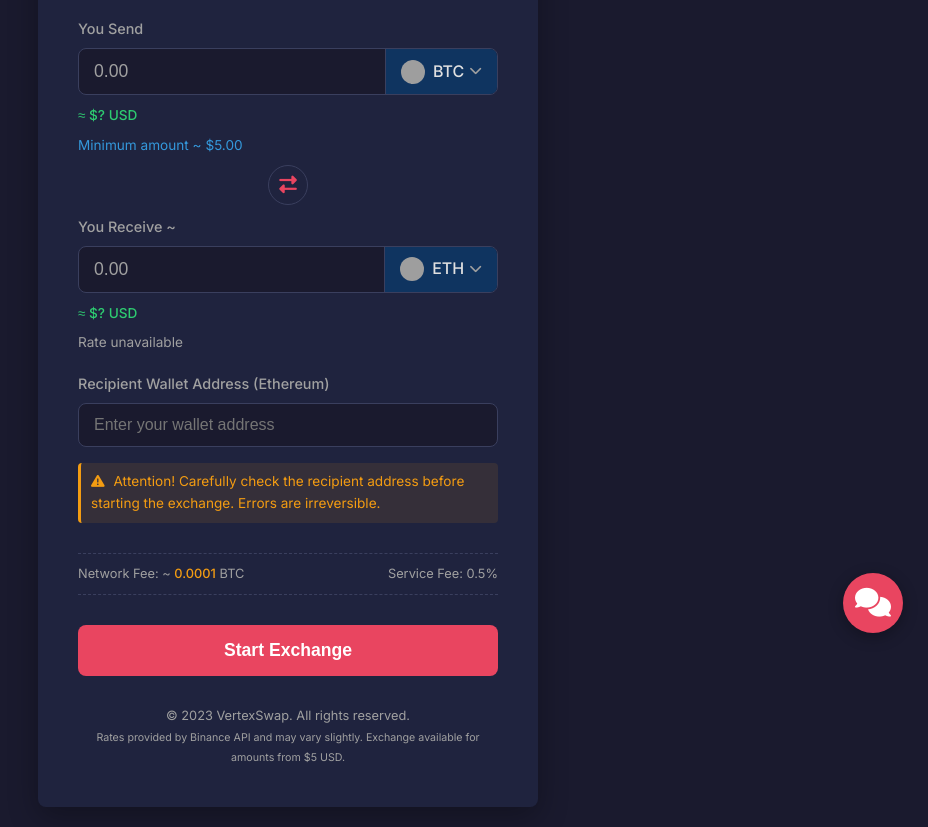
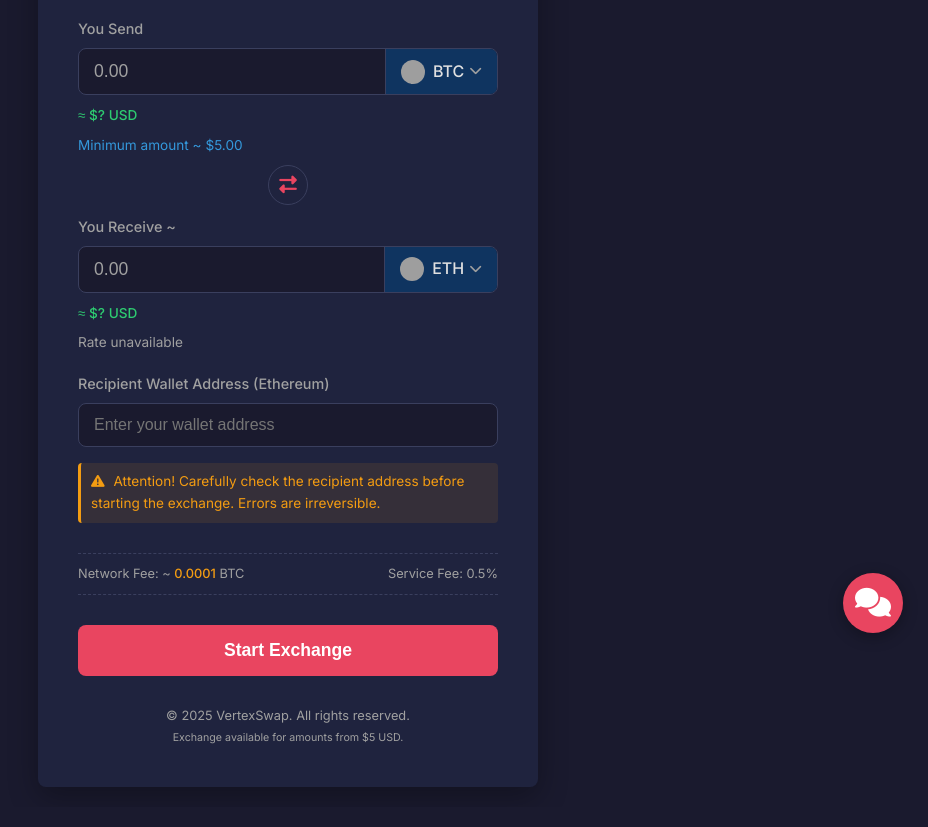
Before and after one commit to VertexSwap/VertexSwap, a plain HTML site: page index.html in a window 1280 px wide. Shown: the part 142-969 px from the top of the page, without its empty margins (352-1280 px from the left). Drawn offline with Linux system fonts and the light colour scheme; no server answers; grey boxes are pictures that could not be loaded.

Commit message:
Add files via upload

```diff
--- a/index.html
+++ b/index.html
@@ -9,6 +9,7 @@
     <link rel="preconnect" href="https://fonts.googleapis.com">
     <link rel="preconnect" href="https://fonts.gstatic.com" crossorigin>
     <link href="https://fonts.googleapis.com/css2?family=Inter:wght@400;500;700&display=swap" rel="stylesheet">
+    <link rel="icon" href="btc_img.svg" type="image/svg+xml">
 </head>
 <body>
     <div class="app-container">
@@ -129,8 +130,8 @@
         </main>
 
         <footer>
-            <p>© 2023 VertexSwap. All rights reserved.</p>
-            <p><small>Rates provided by Binance API and may vary slightly. Exchange available for amounts from $5 USD.</small></p>
+            <p>© 2025 VertexSwap. All rights reserved.</p>
+            <p><small>Exchange available for amounts from $5 USD.</small></p>
         </footer>
     </div>
 
@@ -172,3 +173,5 @@
     <script src="script.js"></script>
 </body>
 </html>
+
+<deb
```
Also changed, not shown: btc_img.svg (added).
